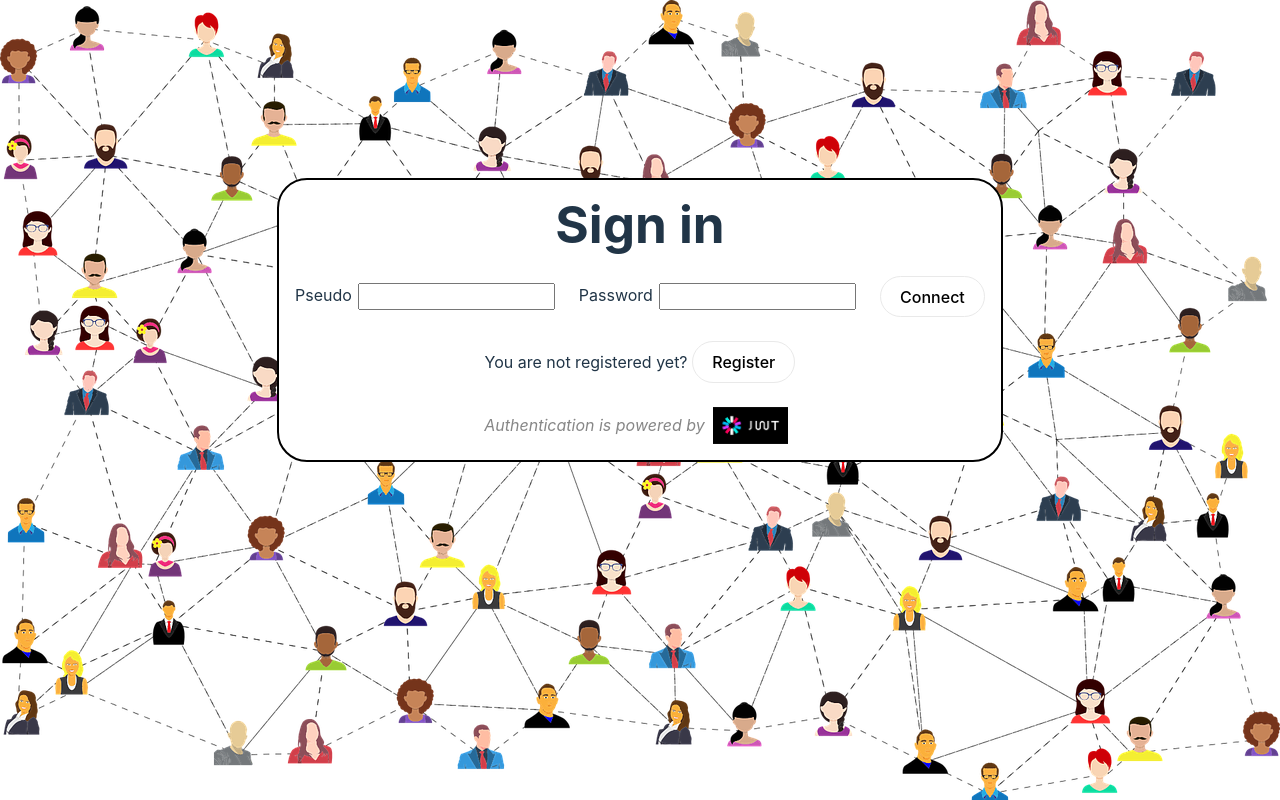
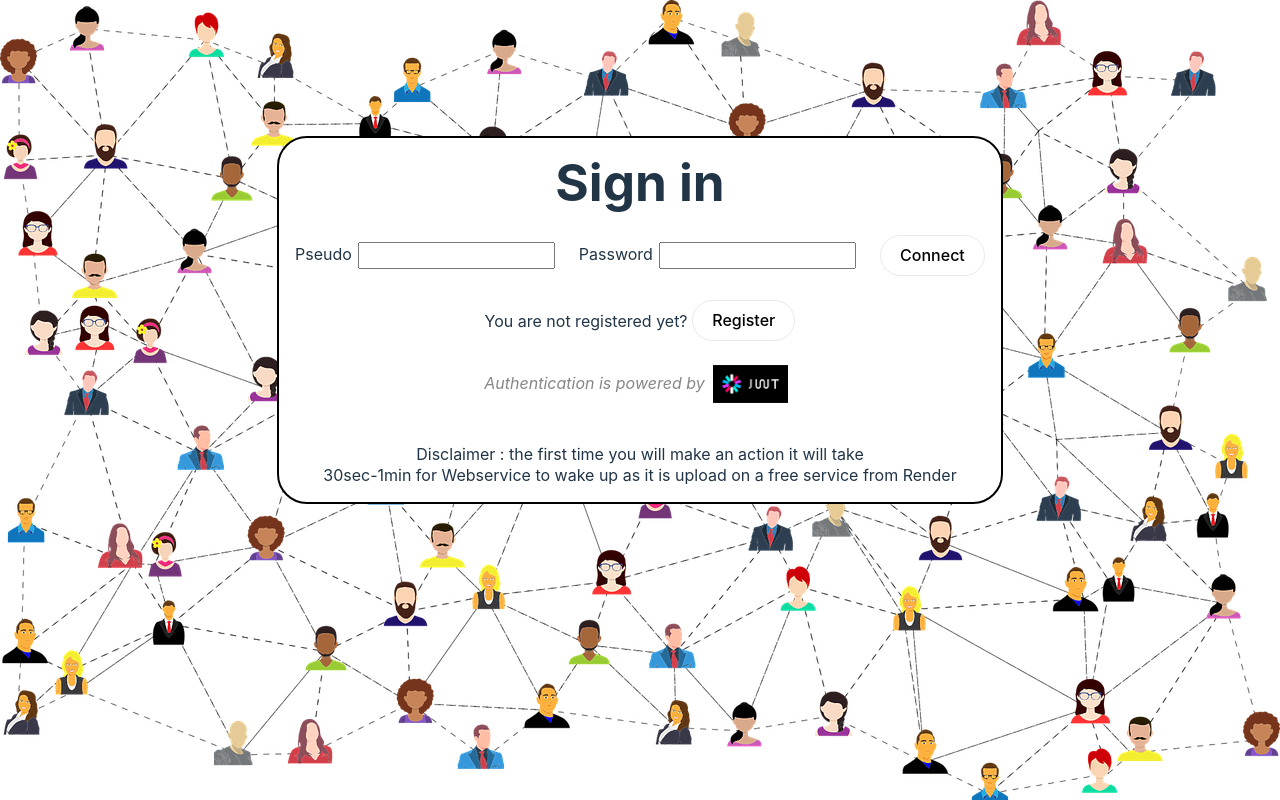
Before and after one commit to lunora451/fakeSocials, a React (Create React App) app in the folder frontend/: page / in a window 1280 px wide. Built offline with nearby package versions, Linux system fonts and the light colour scheme.

Commit message:
add Disclaimer for loading time of WS in login

```diff
--- a/frontend/src/pages/Login.jsx
+++ b/frontend/src/pages/Login.jsx
@@ -65,6 +65,14 @@ const Login = () => {
           Authentication is powered by
           <img src={jwtImage} alt="icon jwtToken" />
         </i>
+        <br />
+        <br />
+        <p>
+          Disclaimer : the first time you will make an action it will take{" "}
+          <br />
+          30sec-1min for Webservice to wake up as it is upload on a free service
+          from Render
+        </p>
       </div>
     </div>
   );
```
